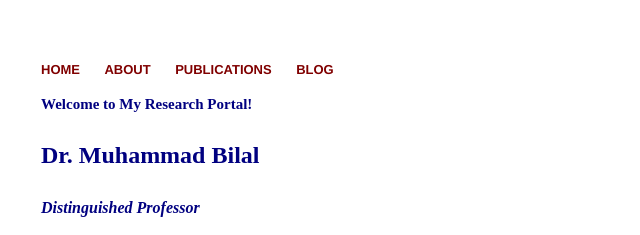
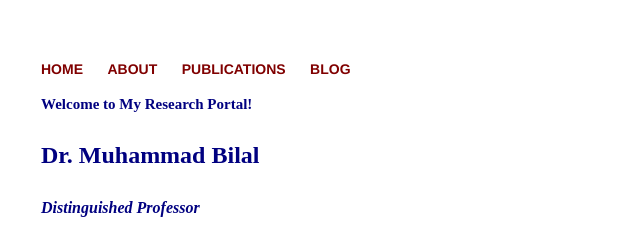
Before and after one commit to rs-DrBilal/rsbilal.github.io, a Jekyll site: the page built from index.html, in a window 1280 px wide. Shown: the top 235 px of the page, without its empty margins (151-791 px from the left). Built offline with Jekyll 4.4.1, drawn with Linux system fonts in a browser that asks for light colours.

Commit message:
Update default.html

```diff
--- a/_layouts/default.html
+++ b/_layouts/default.html
@@ -10,10 +10,10 @@
   <body>
     <nav>
 <ul>
-<li><a href="/" style="color:maroon;font-size:13px"><strong>HOME</strong></a></li>
-<li><a href="/about" style="color:maroon;font-size:13px"><strong>ABOUT</strong></a></li>
-<li><a href="/publications" style="color:maroon;font-size:13px"><strong>PUBLICATIONS</strong></a></li>
-<li><a href="/blog" style="color: maroon; font-size:13px"><strong>BLOG</strong></a></li>
+<li><a href="/" style="color:maroon;font-size:14px"><strong>HOME</strong></a></li>
+<li><a href="/about" style="color:maroon;font-size:14px"><strong>ABOUT</strong></a></li>
+<li><a href="/publications" style="color:maroon;font-size:14px">PUBLICATIONS</a></li>
+<li><a href="/blog" style="color: maroon; font-size:14px"><strong>BLOG</strong></a></li>
 </ul>
     </nav>
 <div class="container">
```
